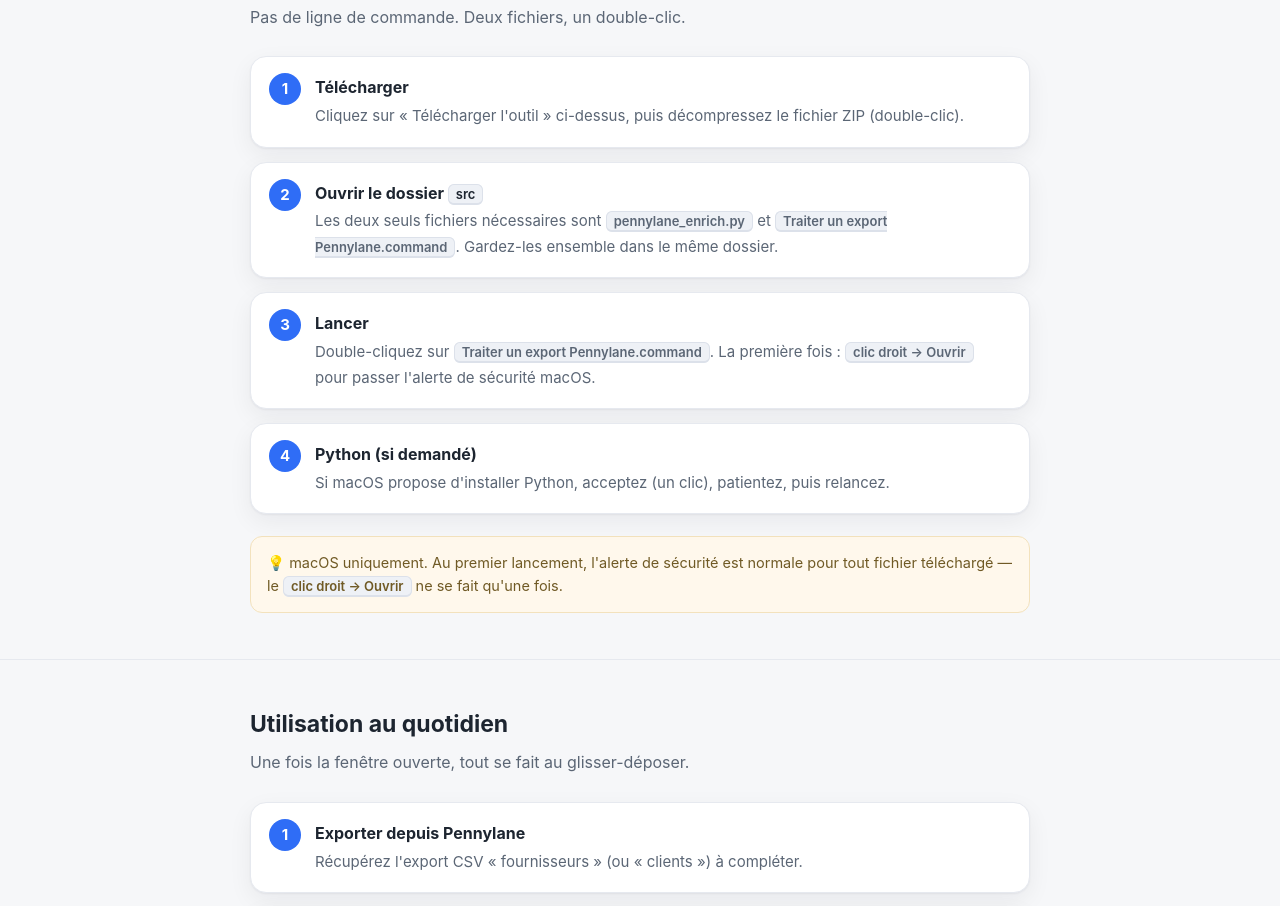
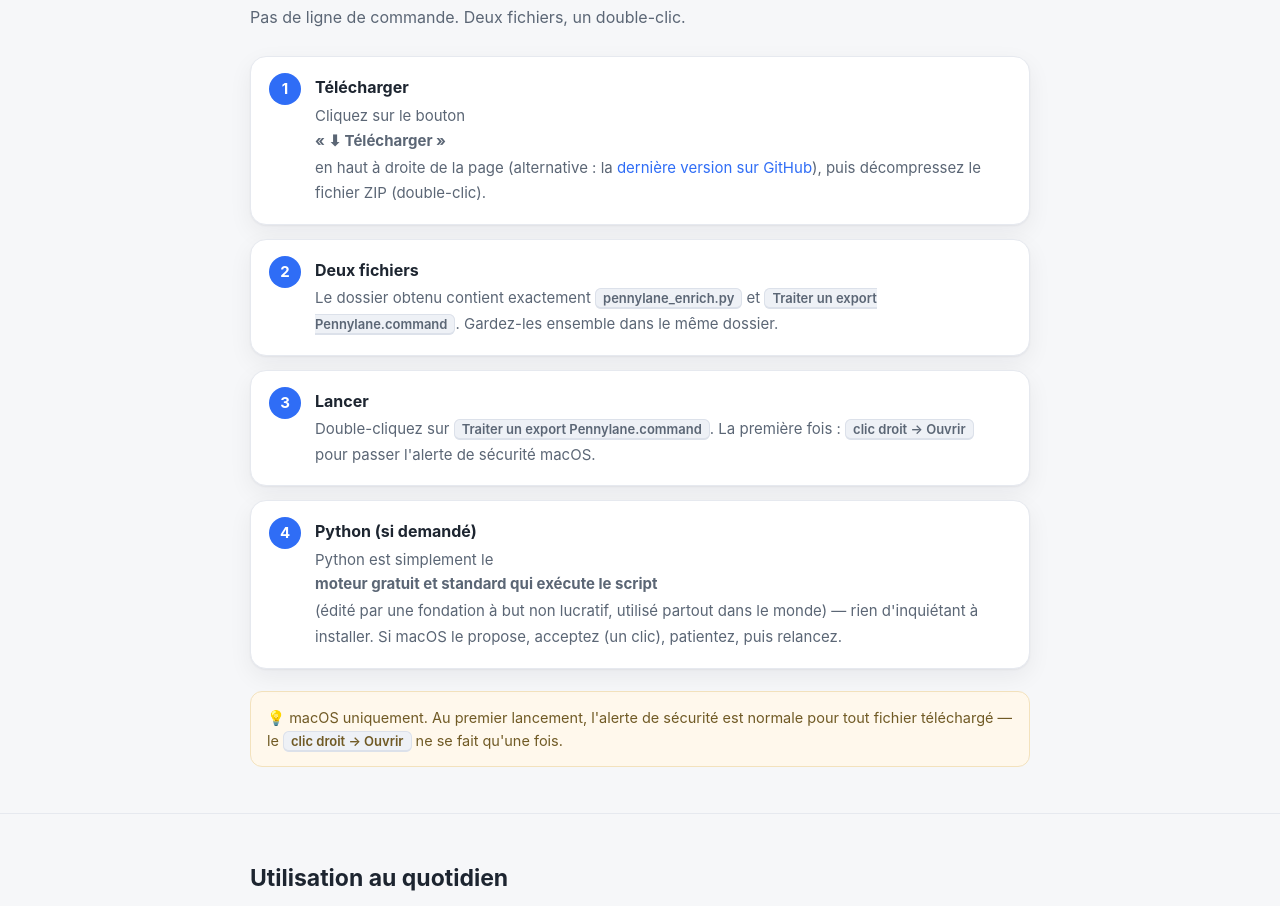
Before and after one commit to phosphoria/pennylane, a plain HTML site: page docs/index.html in a window 1280 px wide. Shown: the part 956-1862 px from the top of the page. Drawn offline with Linux system fonts and the light colour scheme.

Commit message:
feat: automate release process with GitHub Actions and update installation instructions

```diff
--- a/docs/index.html
+++ b/docs/index.html
@@ -135,7 +135,7 @@
 <body>
 
 <div class="floatbar">
-  <a class="cta" href="https://github.com/phosphoria/pennylane/archive/refs/heads/main.zip">⬇ Télécharger</a>
+  <a class="cta" href="https://github.com/phosphoria/pennylane/releases/latest/download/pennylane-outil.zip">⬇ Télécharger</a>
   <a class="cta secondary" href="https://github.com/phosphoria/pennylane">GitHub</a>
 </div>
 
@@ -167,10 +167,10 @@
     <h2>Installation</h2>
     <p class="sub">Pas de ligne de commande. Deux fichiers, un double-clic.</p>
     <ol class="steps">
-      <li><strong>Télécharger</strong><span>Cliquez sur « Télécharger l'outil » ci-dessus, puis décompressez le fichier ZIP (double-clic).</span></li>
-      <li><strong>Ouvrir le dossier <kbd>src</kbd></strong><span>Les deux seuls fichiers nécessaires sont <kbd>pennylane_enrich.py</kbd> et <kbd>Traiter un export Pennylane.command</kbd>. Gardez-les ensemble dans le même dossier.</span></li>
+      <li><strong>Télécharger</strong><span>Cliquez sur le bouton <strong>« ⬇ Télécharger »</strong> en haut à droite de la page (alternative : la <a href="https://github.com/phosphoria/pennylane/releases/latest" target="_blank" rel="noopener">dernière version sur GitHub</a>), puis décompressez le fichier ZIP (double-clic).</span></li>
+      <li><strong>Deux fichiers</strong><span>Le dossier obtenu contient exactement <kbd>pennylane_enrich.py</kbd> et <kbd>Traiter un export Pennylane.command</kbd>. Gardez-les ensemble dans le même dossier.</span></li>
       <li><strong>Lancer</strong><span>Double-cliquez sur <kbd>Traiter un export Pennylane.command</kbd>. La première fois : <kbd>clic droit → Ouvrir</kbd> pour passer l'alerte de sécurité macOS.</span></li>
-      <li><strong>Python (si demandé)</strong><span>Si macOS propose d'installer Python, acceptez (un clic), patientez, puis relancez.</span></li>
+      <li><strong>Python (si demandé)</strong><span>Python est simplement le <strong>moteur gratuit et standard qui exécute le script</strong> (édité par une fondation à but non lucratif, utilisé partout dans le monde) — rien d'inquiétant à installer. Si macOS le propose, acceptez (un clic), patientez, puis relancez.</span></li>
     </ol>
     <div class="note">💡 macOS uniquement. Au premier lancement, l'alerte de sécurité est normale pour tout fichier téléchargé — le <kbd>clic droit → Ouvrir</kbd> ne se fait qu'une fois.</div>
   </div>
```
Also changed, not shown: .github/workflows/release.yml (added), README.md.
